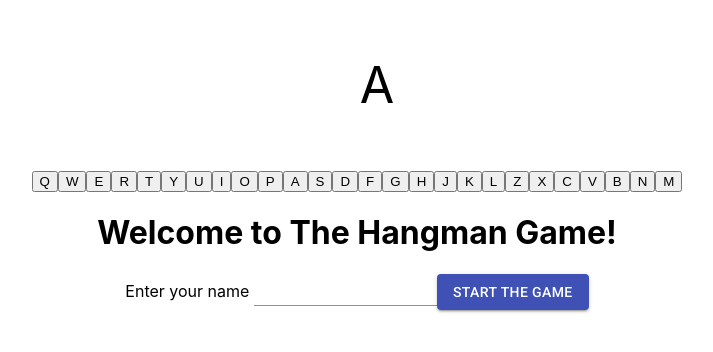
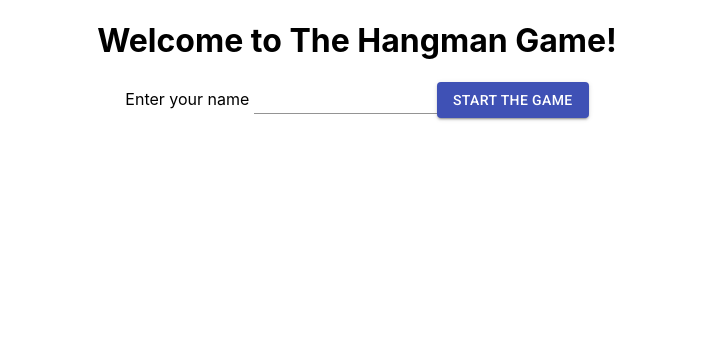
Before and after one commit to LadiesOfCodeGroupSessions/hangman-frontend, a React (Create React App) app: page / in a window 1280 px wide. Shown: the top 352 px of the page, without its empty margins (283-996 px from the left). Built offline with nearby package versions, Linux system fonts and the light colour scheme.

Commit message:
conditionaly render word & keyboard

```diff
--- a/src/App.js
+++ b/src/App.js
@@ -34,7 +34,7 @@ function App() {
       setHelperText(false);
       takeName(input).then((user) => {
         setUser(user)
-        return startGame({"playerId": user["id"], "gameInProgress": true})
+        return startGame({ "playerId": user["id"], "gameInProgress": true })
       }).then(response => {
         console.log(response)
         setGameId(response["gameId"])
@@ -54,21 +54,23 @@ function App() {
   };
 
   const handleGuess = (letter) => {
-    guessLetter({"gameId":gameId, "letter":letter});
+    guessLetter({ "gameId": gameId, "letter": letter });
   }
 
   return (
     <div className="App">
-      <Word secretWordLength={numberOfLetters} correctLetters={[
-      {
-        letter: "A",
-        position: [0],
-      },
-    ]} />
-     <Keyboard guess={handleGuess} />
       {user ? (
         <div>
           <h1>Hi, {user.name}</h1>
+
+          <Word secretWordLength={numberOfLetters} correctLetters={[
+            {
+              letter: "A",
+              position: [0],
+            },
+          ]} />
+
+          <Keyboard guess={handleGuess} />
         </div>
       ) : (
         <>
```
